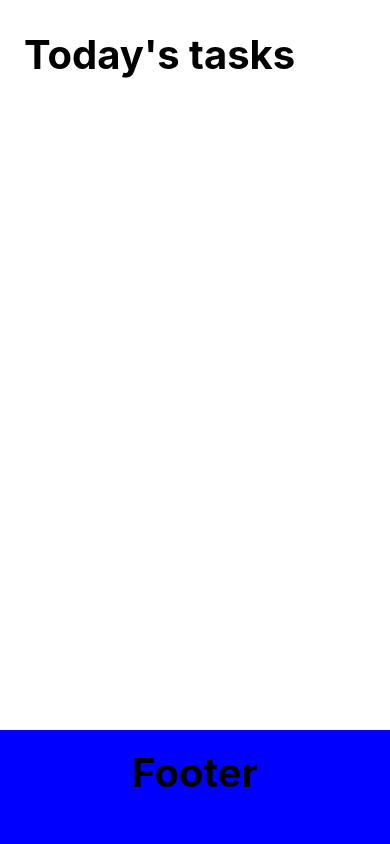
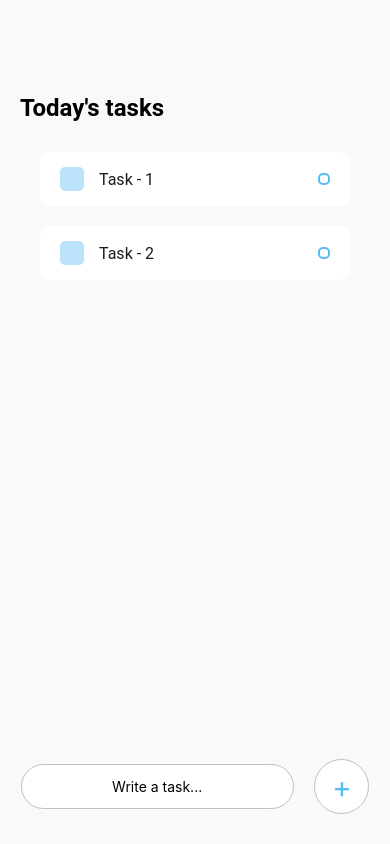
Before and after one commit to raziqali0306/TodoApp, a React Native app: screen / in a window 390 px wide. Built offline with nearby package versions, Linux system fonts and the light colour scheme.

Commit message:
UI changes

```diff
--- a/App.js
+++ b/App.js
@@ -1,20 +1,36 @@
 import React from 'react';
-import {ScrollView, StyleSheet, Text, View} from 'react-native';
+import {
+  StyleSheet,
+  Text,
+  TextInput,
+  View,
+  KeyboardAvoidingView,
+  TouchableOpacity,
+} from 'react-native';
 import Task from './Components/Task';
 
 const App = () => {
   return (
     <View style={styles.container}>
-      <View style={styles.title}>
-        <Text style={styles.titleText}>Today's tasks</Text>
+      {/* Todo screen */}
+      <View style={styles.taskContainer}>
+        <Text style={styles.title}>Today's tasks</Text>
+        <View style={styles.body}>
+          <Task text={'Task - 1'} />
+          <Task text={'Task - 2'} />
+        </View>
       </View>
-      <View style={styles.body}>
-        <Task text={'sample-task'} />
-        <Task text={'sample-task'} />
-      </View>
-      <View style={styles.footer}>
-        <Text style={[styles.titleText, {textAlign: 'center'}]}>Footer</Text>
-      </View>
+
+      {/* Add a task */}
+      <KeyboardAvoidingView style={styles.TaskinputContainer}>
+        <TextInput style={styles.input} placeholder={'Write a task...'} />
+
+        <TouchableOpacity>
+          <View style={styles.buttonwrap}>
+            <Text style={styles.buttontext}>+</Text>
+          </View>
+        </TouchableOpacity>
+      </KeyboardAvoidingView>
     </View>
   );
 };
@@ -22,28 +38,55 @@ const App = () => {
 const styles = StyleSheet.create({
   container: {
     flex: 1,
-    backgroundColor: '#fff',
+    backgroundColor: '#F9F9F9',
+  },
+  taskContainer: {
+    marginTop: 94,
+    marginHorizontal: 20,
   },
   title: {
-    margin: 12,
-    flex: 1,
-    paddingHorizontal: 12,
-    // backgroundColor: '#ff0000',
-  },
-  titleText: {
-    marginTop: 18,
-    textAlign: 'left',
-    fontSize: 40,
-    fontWeight: 'bold',
+    fontFamily: 'Roboto',
+    fontSize: 24,
+    fontWeight: '700',
   },
   body: {
-    flex: 8,
-    // backgroundColor: '#00ff00',
-    padding: 12,
+    marginTop: 30,
+    marginHorizontal: 20,
   },
-  footer: {
-    flex: 1.5,
-    backgroundColor: '#0000ff',
+  ////////////////////////////////////////////////////////
+
+  TaskinputContainer: {
+    marginTop: 15,
+    position: 'absolute',
+    bottom: 30,
+    width: '100%',
+    flexDirection: 'row',
+    justifyContent: 'space-evenly',
+    alignItems: 'center',
+  },
+  input: {
+    textAlign: 'center',
+    padding: 15,
+    width: '70%',
+    height: 45,
+    backgroundColor: '#FFF',
+    borderRadius: 30,
+    borderWidth: 1,
+    borderColor: '#C0C0C0',
+  },
+  buttonwrap: {
+    backgroundColor: '#FFF',
+    width: 55,
+    height: 55,
+    alignItems: 'center',
+    justifyContent: 'center',
+    borderWidth: 1,
+    borderRadius: 30,
+    borderColor: '#C0C0C0',
+  },
+  buttontext: {
+    fontSize: 30,
+    color: '#55BCF6',
   },
 });
 
--- a/Components/Task.js
+++ b/Components/Task.js
@@ -3,23 +3,59 @@ import {View, Text, StyleSheet} from 'react-native';
 
 const Task = props => {
   return (
-    <View style={styles.taskContainer}>
-      <Text style={styles.text}>{props.text}</Text>
+    <View style={styles.item}>
+      <View style={styles.itemleft}>
+        <View style={styles.square}></View>
+        <Text style={styles.text}>{props.text}</Text>
+      </View>
+      <View style={styles.circle}></View>
     </View>
   );
 };
 
 const styles = StyleSheet.create({
-  taskContainer: {
-    paddingVertical: 8,
-    // backgroundColor: '#0f0f0f',
-    margin: 8,
+  item: {
+    backgroundColor: '#fff',
+    padding: 15,
+    marginBottom: 20,
+    borderRadius: 10,
+    flexDirection: 'row',
+    alignItems: 'center',
+    justifyContent: 'space-between',
+    shadowColor: '#000000',
+  },
+  itemleft: {
+    flexDirection: 'row',
+    alignItems: 'center',
+    flexWrap: 'wrap',
+  },
+  square: {
+    marginLeft: 5,
+    marginRight: 15,
+    width: 24,
+    height: 24,
+    borderRadius: 5,
+    backgroundColor: '#55BCF6',
+    opacity: 0.4,
   },
   text: {
-    padding: 10,
-    color: '#fff',
-    textAlign: 'left',
-    fontSize: 18,
+    fontFamily: 'Roboto',
+    fontStyle: 'normal',
+    fontWeight: 'normal',
+    color: '#1A1A1A',
+    fontSize: 16,
+    fontWeight: '400',
+    maxWidth: '80%',
+  },
+  circle: {
+    marginLeft: 15,
+    marginRight: 5,
+    backgroundColor: '#fff',
+    width: 12,
+    height: 12,
+    borderWidth: 2,
+    borderColor: '#55BCF6',
+    borderRadius: 5,
   },
 });
 
```
